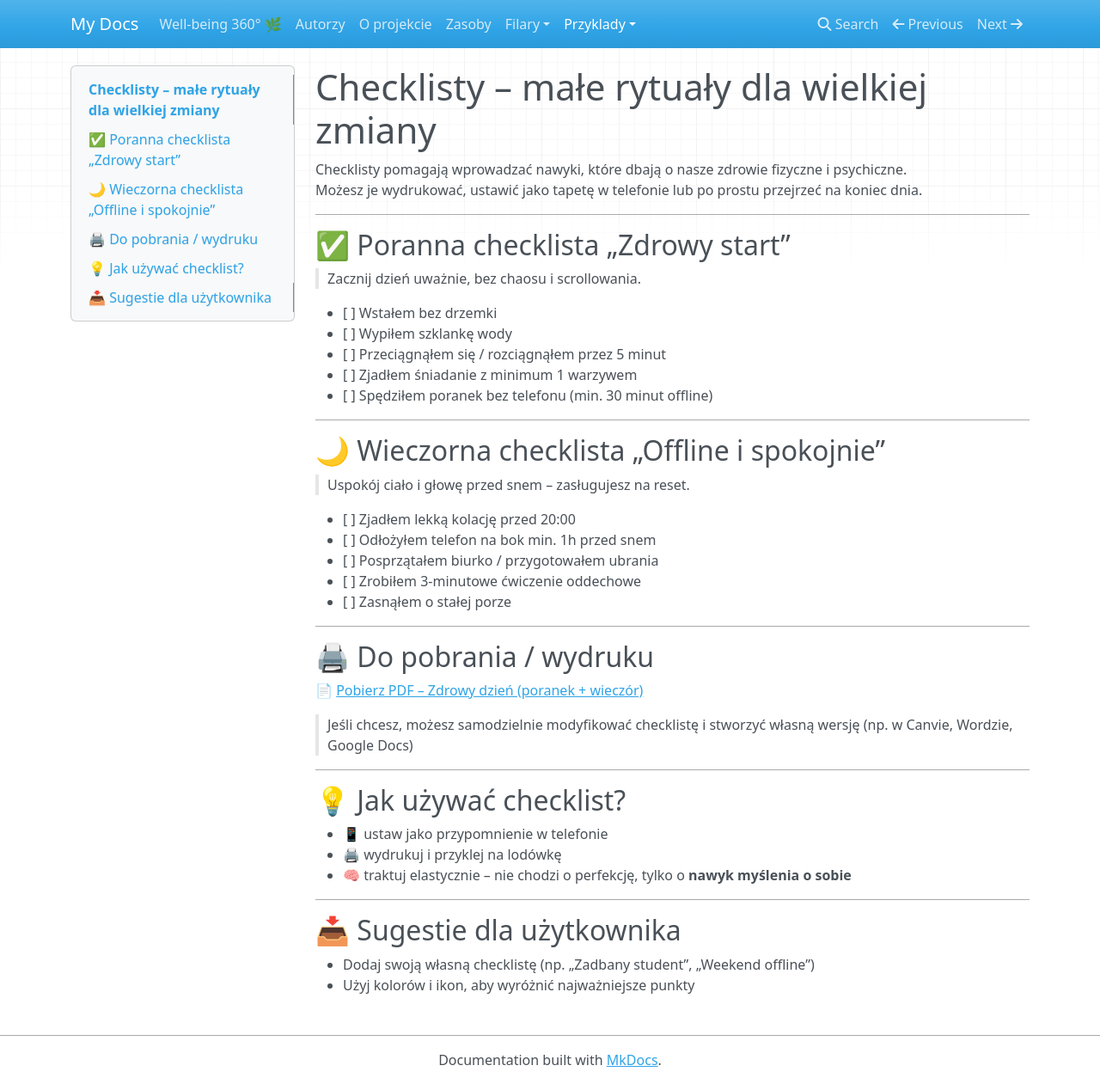
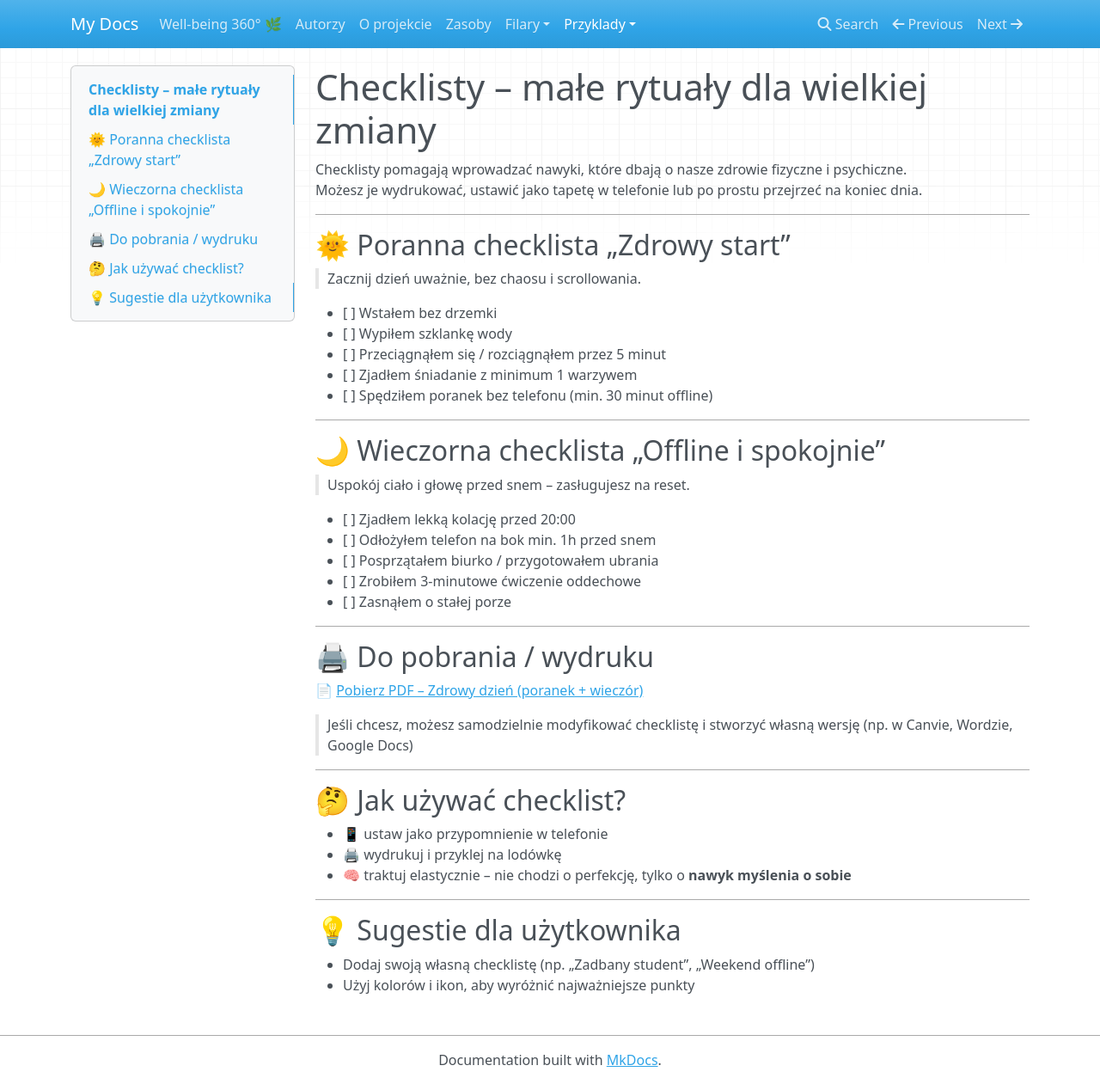
Before and after one commit to MKaczkowski07/wellbeing-prod, an MkDocs documentation site: the page built from docs/przyklady/checklisty.md, in a window 1280 px wide and 1261 px high. Shown: the whole window at 86% size. Built offline with MkDocs 1.6.1, drawn with Linux system fonts in a browser that asks for light colours; nearby versions of some CDN libraries.

```diff
--- a/docs/przyklady/checklisty.md
+++ b/docs/przyklady/checklisty.md
@@ -5,7 +5,7 @@ Możesz je wydrukować, ustawić jako tapetę w telefonie lub po prostu przejrze
 
 ---
 
-## ✅ Poranna checklista „Zdrowy start”
+## 🌞 Poranna checklista „Zdrowy start”
 
 > Zacznij dzień uważnie, bez chaosu i scrollowania.
 
@@ -37,7 +37,7 @@ Możesz je wydrukować, ustawić jako tapetę w telefonie lub po prostu przejrze
 
 ---
 
-## 💡 Jak używać checklist?
+## 🤔 Jak używać checklist?
 
 - 📱 ustaw jako przypomnienie w telefonie
 - 🖨️ wydrukuj i przyklej na lodówkę
@@ -45,7 +45,7 @@ Możesz je wydrukować, ustawić jako tapetę w telefonie lub po prostu przejrze
 
 ---
 
-## 📥 Sugestie dla użytkownika
+## 💡 Sugestie dla użytkownika
 
 - Dodaj swoją własną checklistę (np. „Zadbany student”, „Weekend offline”)
 - Użyj kolorów i ikon, aby wyróżnić najważniejsze punkty
```
